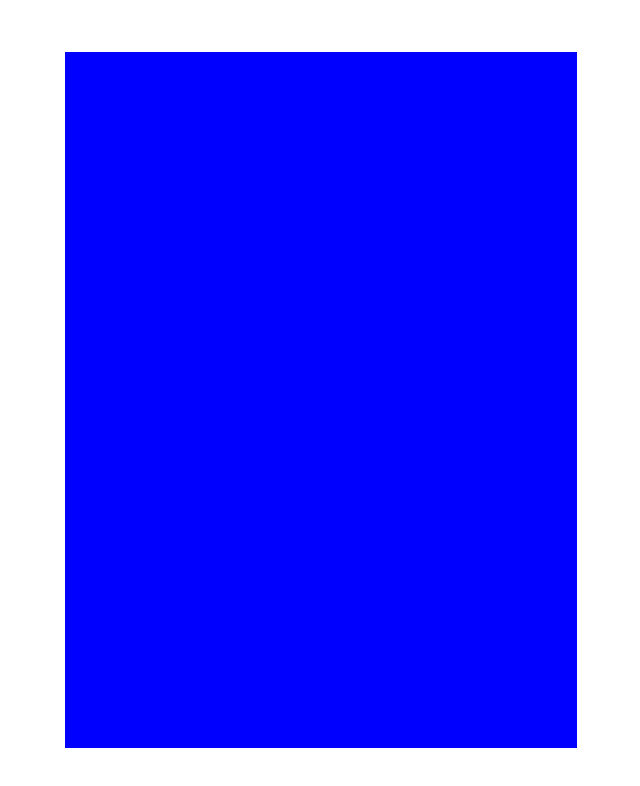
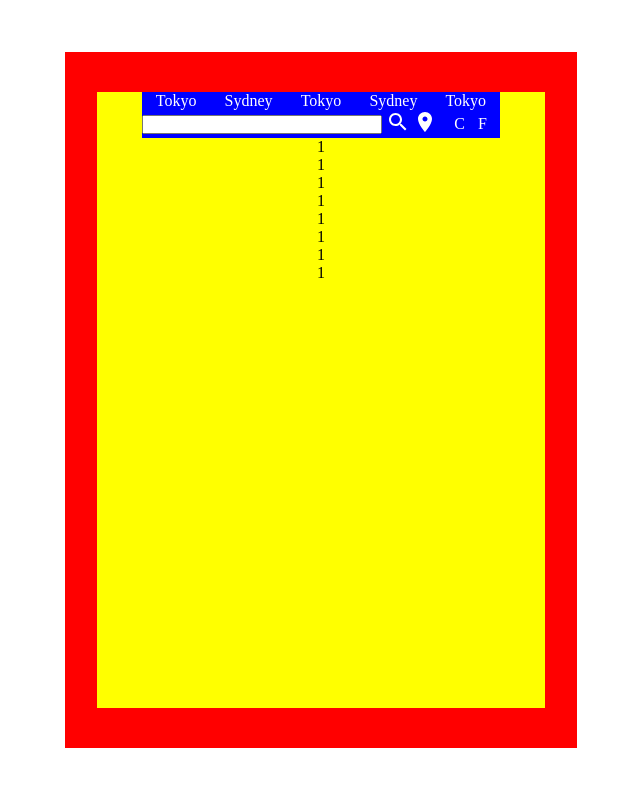
Before and after one commit to ihsanbrahomov98/weather, a React (Create React App) app in the folder frontend/: page / in a window 1280 px wide. Shown: the top 786 px of the page, without its empty margins (319-959 px from the left). Built offline with nearby package versions, Linux system fonts and the light colour scheme.

Commit message:
css layoat changes

```diff
--- a/frontend/src/components/MainContainer.jsx
+++ b/frontend/src/components/MainContainer.jsx
@@ -1,12 +1,48 @@
 import React from "react";
-
+import SearchIcon from "@mui/icons-material/Search";
+import LocationOnIcon from "@mui/icons-material/LocationOn";
 import "./main.css";
 
 const MainContainer = () => {
   return (
     <>
       <div className="container">
-        <div className="containerWrapper"></div>
+        <div className="containerWrapper">
+          <div className="contentWrapper">
+            <div className="firstRow">
+              <span>Tokyo</span>
+              <span>Sydney</span>
+              <span>Tokyo</span>
+              <span>Sydney</span>
+              <span>Tokyo</span>
+            </div>
+            <div className="secondRow">
+              <input className="secondRowInput"></input>
+              <div className="secondRowIconWrapper">
+                <div className="secondRowSearchIcon">
+                  {" "}
+                  <SearchIcon />
+                </div>
+                <div className="secondLocationOnIcon">
+                  {" "}
+                  <LocationOnIcon />
+                </div>
+              </div>
+              <div className="secondRowDegreeWrapper">
+                <div>C</div>
+                <div>F</div>
+              </div>
+            </div>
+            <div className="thirdRow">1</div>
+            <div className="fourthRow">1</div>
+            <div className="fifthRow">1</div>
+            <div className="sixthRow">1</div>
+            <div className="seventhRow">1</div>
+            <div className="eightRow">1</div>
+            <div className="ninethRow">1</div>
+            <div className="tenthRow">1</div>
+          </div>
+        </div>
       </div>
     </>
   );
--- a/frontend/src/components/main.css
+++ b/frontend/src/components/main.css
@@ -6,7 +6,6 @@
   display: flex;
 }
 .containerWrapper {
-  background-color: blue;
   min-height: 87vh;
   min-width: 40vw;
   margin-top: auto;
@@ -14,5 +13,54 @@
   display: flex;
   flex-direction: column;
   align-items: center;
+  justify-content: start;
+  background-color: red;
+}
+.contentWrapper {
+  min-height: 77vh;
+  min-width: 35vw;
+  margin-top: auto;
+  margin-bottom: auto;
+  display: flex;
+  flex-direction: column;
+  align-items: center;
+  justify-content: start;
+
+  background-color: yellow;
+}
+.firstRow {
+  display: flex;
+  color: white;
+  justify-content: space-around;
+  align-items: space-around;
+  width: 80%;
+
+  background-color: blue;
+}
+.secondRow {
+  display: flex;
+  color: white;
   justify-content: center;
+  align-items: center;
+  width: 80%;
+  background-color: blue;
 }
+.secondRowInput {
+  flex: 2;
+}
+.secondRowIconWrapper {
+  flex: 0.5;
+  justify-content: space-evenly;
+
+  align-items: center;
+  display: flex;
+  flex-direction: row;
+}
+.secondRowDegreeWrapper {
+  flex: 0.5;
+  justify-content: space-evenly;
+
+  align-items: center;
+  display: flex;
+  flex-direction: row;
+}
```
